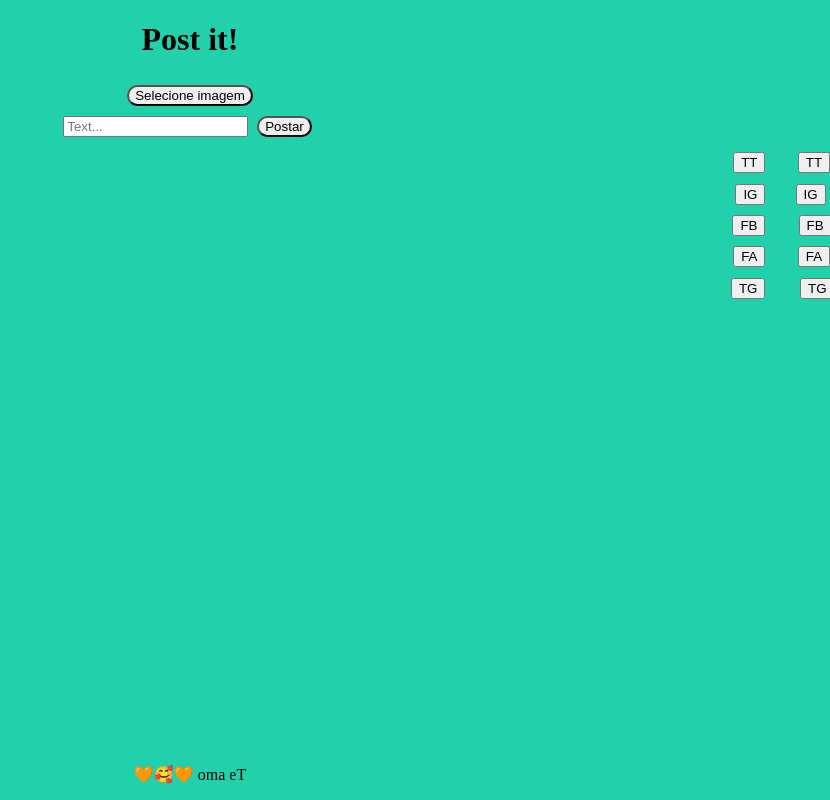
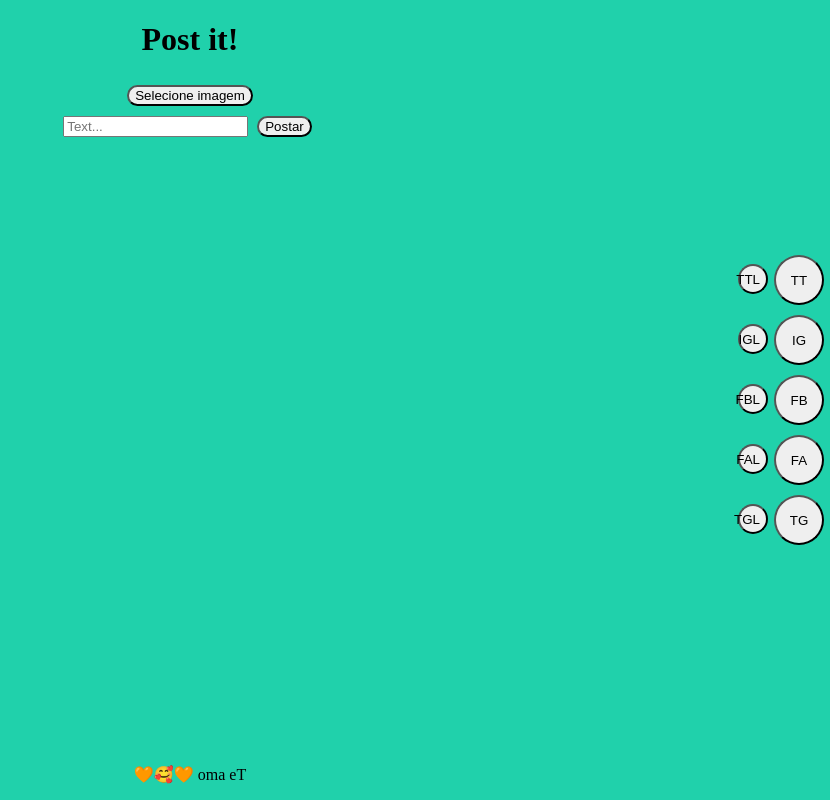
Before and after one commit to MintzyG/Post-it, a Flask app: page / in a window 1280 px wide. Shown: the whole page, without its empty margins (450-1280 px from the left). Run offline with Flask 3, Linux system fonts and the light colour scheme.

Commit message:
finished social media buttons css

```diff
--- a/Post_It/app/static/style.css
+++ b/Post_It/app/static/style.css
@@ -5,6 +5,7 @@ html{
 
 body{
     margin: 0px;
+    height: 100%;
 }
 
 header{
@@ -26,19 +27,41 @@ header{
     margin: 5px;
 }
 
-#social_media_buttons{
-    float: right;
+#social_media_buttons_parent{
+    position: absolute;
+    height: 100%;
+    width: 10%;
+    top: 0;
+    right: 0;
     display: flex;
     flex-direction: column;
+    direction: rtl;
     align-items: center;
-    margin-right: 30px;
-    flex-flow: column wrap-reverse;
+    margin-right: 6px;
+}
+#social_media_buttons{
+    margin: auto;
+    margin-right: 0;
+    display: flex;
+    flex-direction: column;
+    grid-row-gap: 10px;
 }
 #rows{
     display: flex;
     flex-direction: row;
-    margin-top: 15%;
-    gap: 50%;
+    justify-content: space-between;
+    gap: 6px;
+}
+#rows form button{
+    width: 100%;
+    border-radius: 50%;
+    height: 50px;
+    width: 50px;
+}
+.btn_small{
+    margin-top: 30%;
+    height: 30px!important;
+    width: 30px!important;
 }
 
 footer{
--- a/Post_It/app/templates/index.html
+++ b/Post_It/app/templates/index.html
@@ -23,54 +23,54 @@
         </form>
 
     </div>
-
+    <div id="social_media_buttons_parent">
         <div id="social_media_buttons">
             <div id="rows">
                 <form method="post">
-                <button type="submit" name="twitter_login" value="twitter_login"> TT </button>
+                    <button type="submit" name="twitter_toggle" value="twitter_toggle"> TT </button>
                 </form>
                 <form method="post">
-                <button type="submit" name="twitter_toggle" value="login_toggle"> TT </button>
+                    <button type="submit" class="btn_small" name="twitter_login" value="twitter_login"> TTL </button>
                 </form>
             </div>
 
             <div id="rows">
                 <form method="post">
-                <button type="submit" name="instagram_login" value="instagram_login"> IG </button>
+                    <button type="submit" name="instagram_toggle" value="instagram_toggle"> IG </button>
                 </form>
                 <form method="post">
-                <button type="submit" name="instagram_toggle" value="instagram_toggle"> IG </button>
+                    <button type="submit" class="btn_small" name="instagram_login" value="instagram_login"> IGL </button>
                 </form>
             </div>
 
             <div id="rows">
                 <form method="post">
-                <button type="submit" name="facebook_login" value="facebook_login"> FB </button>
+                    <button type="submit" name="facebook_toggle" value="facebook_toggle"> FB </button>
                 </form>
                 <form method="post">
-                <button type="submit" name="facebook_toggle" value="facebook_toggle"> FB </button>
+                    <button type="submit" class="btn_small" name="facebook_login" value="facebook_login"> FBL </button>
                 </form>
             </div>
 
             <div id="rows">
                 <form method="post">
-                <button type="submit" name="furaffinity_login" value="furaffinity_login"> FA </button>
+                    <button type="submit" name="furaffinity_toggle" value="furaffinity_toggle"> FA </button>
                 </form>
                 <form method="post">
-                <button type="submit" name="furaffinity_toggle" value="furaffinity_toggle"> FA </button>
+                    <button type="submit" class="btn_small" name="furaffinity_login" value="furaffinity_login"> FAL </button>
                 </form>
             </div>
 
             <div id="rows">
                 <form method="post">
-                <button type="submit" name="telegram_login" value="telegram_login"> TG </button>
+                    <button type="submit" name="telegram_toggle" value="telegram_toggle"> TG </button>
                 </form>
                 <form method="post">
-                <button type="submit" name="telegram_toggle" value="telegram_toggle"> TG </button>
+                    <button type="submit" class="btn_small" name="telegram_login" value="telegram_login"> TGL </button>
                 </form>
             </div>
         </div>
-
+    </div>
 
 
     <footer>
```
Lines whose indentation alone changed are shown as unchanged.
